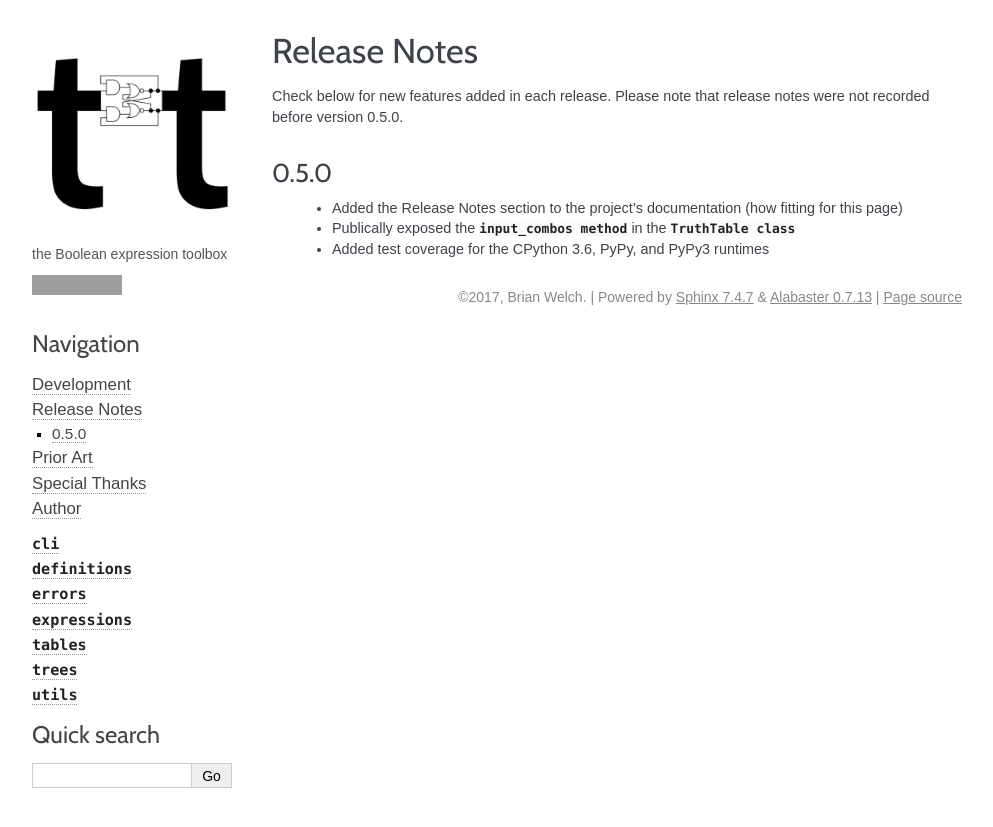
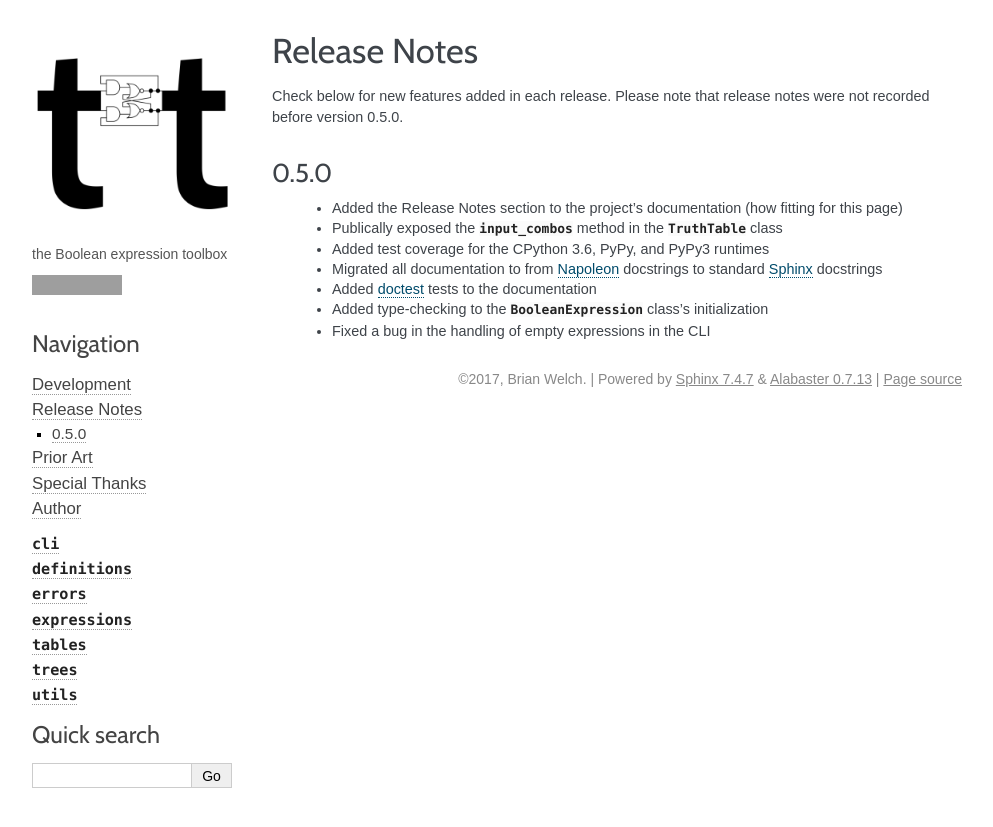
Before and after one commit to welchbj/tt, a Sphinx documentation site: the page built from docs/release_notes.rst, in a window 1280 px wide. Shown: the top 827 px of the page, without its empty margins (148-1141 px from the left). Built offline with Sphinx 7.4.7, drawn with Linux system fonts in a browser that asks for light colours; some web fonts are replaced; grey boxes are pictures that could not be loaded.

Commit message:
Finalize release notes for 0.5.0

```diff
--- a/docs/release_notes.rst
+++ b/docs/release_notes.rst
@@ -8,5 +8,14 @@ Check below for new features added in each release. Please note that release not
 -----
 
     * Added the Release Notes section to the project's documentation (how fitting for this page)
-    * Publically exposed the :func:`input_combos method <tt.tables.truth_table.TruthTable.input_combos>` in the :class:`TruthTable class <tt.tables.truth_table.TruthTable>`
+    * Publically exposed the :func:`input_combos <tt.tables.truth_table.TruthTable.input_combos>` method in the :class:`TruthTable <tt.tables.truth_table.TruthTable>` class
     * Added test coverage for the CPython 3.6, PyPy, and PyPy3 runtimes
+    * Migrated all documentation to from `Napoleon`_ docstrings to standard `Sphinx`_ docstrings
+    * Added `doctest`_ tests to the documentation
+    * Added type-checking to the :class:`BooleanExpression <tt.expressions.bexpr.BooleanExpression>` class's initialization
+    * Fixed a bug in the handling of empty expressions in the CLI
+
+
+.. _doctest: https://docs.python.org/3/library/doctest.html
+.. _Napoleon: http://www.sphinx-doc.org/en/stable/ext/napoleon.html
+.. _Sphinx: http://www.sphinx-doc.org/en/stable/index.html
```
